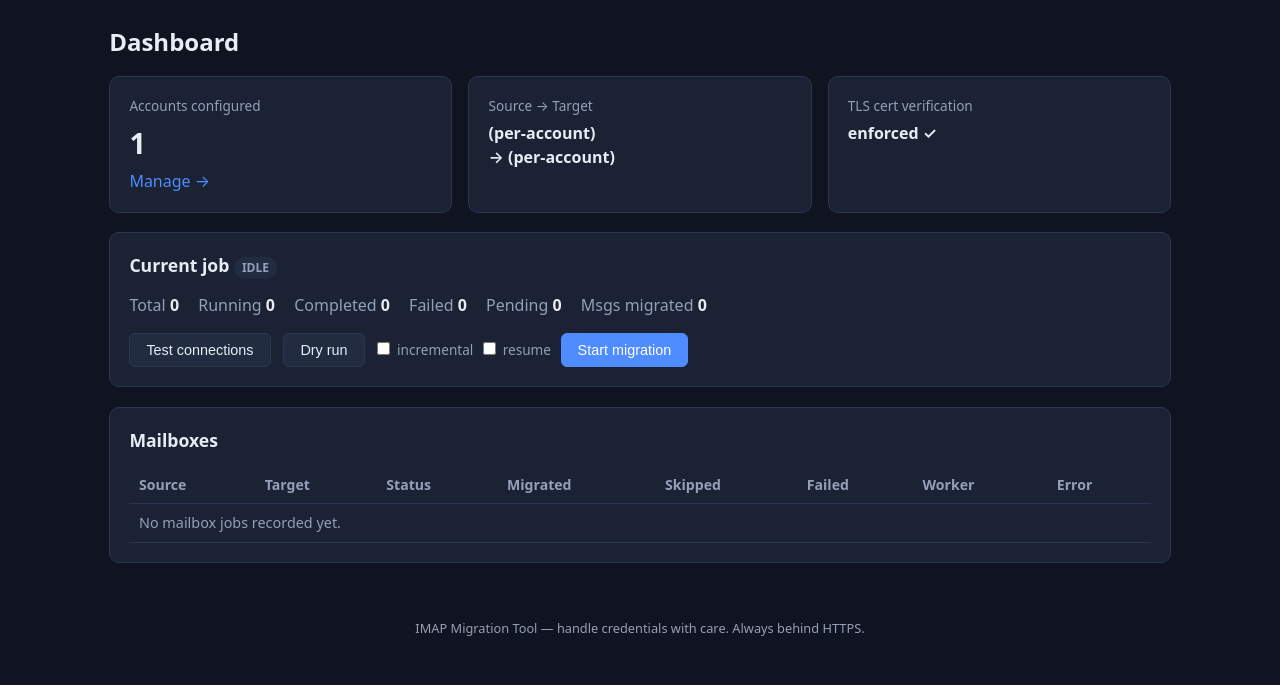
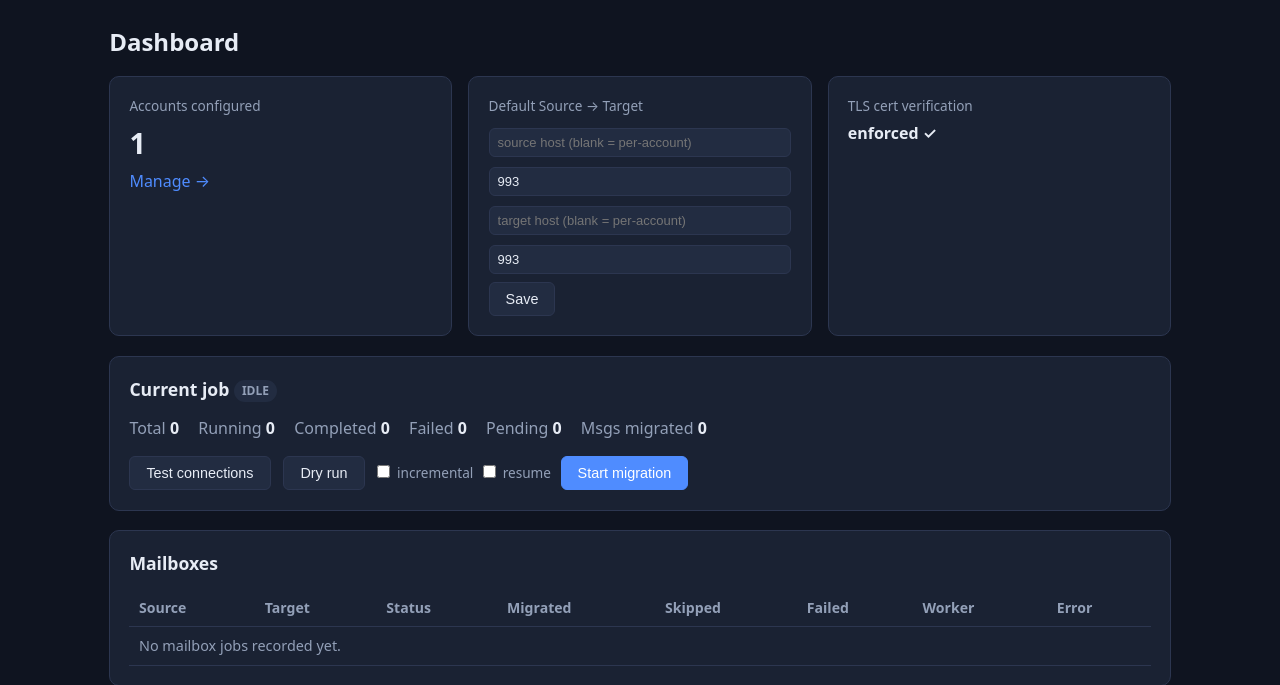
Before and after one commit to DraxkDK/Imap_migrate, a Flask app: page / in a window 1280 px wide. Shown: the part 49-734 px from the top of the page. Run offline with Flask 3, Linux system fonts and the light colour scheme; the visitor is signed in with stand-in values (Sample User, id 1); tables that the repository leaves empty hold one stand-in row (values such as "Sample post"); data that the repository does not hold is empty; parts of the project's set-up code (start-up, migrations or seed data) failed here and were passed over.

Commit message:
Add editable default source/target servers in web dashboard
Operators can now set the global default IMAP source/target host and port
directly from the dashboard (stored in the web DB, applied to the next job
live without an app restart). Per-account hosts still override these.

Co-Authored-By: Claude Opus 4.8 (1M context) <noreply@anthropic.com>

```diff
--- a/web/jobs.py
+++ b/web/jobs.py
@@ -138,6 +138,21 @@ class JobManager:
         cfg.incremental = bool(overrides.get("incremental", cfg.incremental))
         cfg.resume = bool(overrides.get("resume", cfg.resume))
 
+        # Global default servers set from the UI take precedence over the env
+        # (applied live, no restart). Per-account hosts still override these.
+        servers = overrides.get("servers") or {}
+        if servers.get("configured"):
+            cfg.source_host = servers.get("source_host", "") or ""
+            cfg.target_host = servers.get("target_host", "") or ""
+            for attr, key in (("source_port", "source_port"),
+                              ("target_port", "target_port")):
+                raw = servers.get(key)
+                if raw:
+                    try:
+                        setattr(cfg, attr, int(raw))
+                    except (TypeError, ValueError):
+                        pass
+
         os.makedirs(cfg.log_dir, exist_ok=True)
         for path in (cfg.summary_report, cfg.failed_report, cfg.moved_report):
             d = os.path.dirname(path)
--- a/web/static/style.css
+++ b/web/static/style.css
@@ -119,3 +119,12 @@ code { background: var(--panel-2); padding: 0.1rem 0.3rem; border-radius: 4px; }
   padding: 0.8rem; overflow: auto; max-height: 600px; font-size: 0.8rem;
   white-space: pre-wrap; word-break: break-word;
 }
+
+/* Inline editable default-servers form on the dashboard */
+.server-form { display: flex; flex-direction: column; gap: 6px; margin-top: 8px; }
+.server-form input {
+  width: 100%; padding: 6px 8px; background: var(--panel-2);
+  border: 1px solid var(--line); border-radius: 6px; color: var(--ink);
+  font-size: 13px;
+}
+.server-form .btn { align-self: flex-start; margin-top: 2px; }
--- a/web/store.py
+++ b/web/store.py
@@ -64,6 +64,11 @@ CREATE TABLE IF NOT EXISTS audit_log (
     action      TEXT    NOT NULL,
     detail      TEXT    DEFAULT '',
     ip          TEXT    DEFAULT ''
+);
+
+CREATE TABLE IF NOT EXISTS app_settings (
+    key   TEXT PRIMARY KEY,
+    value TEXT NOT NULL DEFAULT ''
 );
 """
 
@@ -270,3 +275,38 @@ class Store:
         return self._read_all(
             "SELECT * FROM audit_log ORDER BY id DESC LIMIT ?", (limit,)
         )
+
+    # ------------------------------------------------------------------
+    # App settings  (global migration defaults, editable from the UI)
+    # ------------------------------------------------------------------
+
+    def get_setting(self, key: str, default: str = "") -> str:
+        row = self._read_one("SELECT value FROM app_settings WHERE key=?", (key,))
+        return row["value"] if row is not None else default
+
+    def set_setting(self, key: str, value: str) -> None:
+        with self._write() as cur:
+            cur.execute(
+                "INSERT INTO app_settings (key, value) VALUES (?, ?) "
+                "ON CONFLICT (key) DO UPDATE SET value=excluded.value",
+                (key, value),
+            )
+
+    def get_global_servers(self) -> dict:
+        """Default source/target servers set via the UI. `configured` is True
+        once a user has saved them — then they take precedence over the env."""
+        return {
+            "configured": self.get_setting("servers_configured") == "1",
+            "source_host": self.get_setting("source_host"),
+            "source_port": self.get_setting("source_port"),
+            "target_host": self.get_setting("target_host"),
+            "target_port": self.get_setting("target_port"),
+        }
+
+    def set_global_servers(self, *, source_host: str, source_port: str,
+                           target_host: str, target_port: str) -> None:
+        self.set_setting("source_host", source_host)
+        self.set_setting("source_port", source_port)
+        self.set_setting("target_host", target_host)
+        self.set_setting("target_port", target_port)
+        self.set_setting("servers_configured", "1")
--- a/web/templates/dashboard.html
+++ b/web/templates/dashboard.html
@@ -12,8 +12,26 @@
     {% endif %}
   </div>
   <div class="card stat">
-    <div class="stat-label">Source → Target</div>
-    <div class="stat-value small">{{ cfg.source_host or '(per-account)' }}<br>→ {{ cfg.target_host or '(per-account)' }}</div>
+    <div class="stat-label">Default Source → Target</div>
+    {% if current_user['role'] in ('operator','admin') %}
+    <form method="post" action="{{ url_for('main.update_servers') }}" class="server-form">
+      <input type="hidden" name="csrf_token" value="{{ csrf_token() }}">
+      <input type="text" name="source_host" placeholder="source host (blank = per-account)"
+             value="{{ servers.source_host if servers.configured else cfg.source_host }}">
+      <input type="number" name="source_port" placeholder="993" min="1" max="65535"
+             value="{{ servers.source_port if servers.configured else cfg.source_port }}">
+      <input type="text" name="target_host" placeholder="target host (blank = per-account)"
+             value="{{ servers.target_host if servers.configured else cfg.target_host }}">
+      <input type="number" name="target_port" placeholder="993" min="1" max="65535"
+             value="{{ servers.target_port if servers.configured else cfg.target_port }}">
+      <button type="submit" class="btn">Save</button>
+    </form>
+    {% else %}
+    <div class="stat-value small">
+      {{ (servers.source_host if servers.configured else cfg.source_host) or '(per-account)' }}<br>
+      → {{ (servers.target_host if servers.configured else cfg.target_host) or '(per-account)' }}
+    </div>
+    {% endif %}
   </div>
   <div class="card stat">
     <div class="stat-label">TLS cert verification</div>
--- a/web/views.py
+++ b/web/views.py
@@ -118,7 +118,29 @@ def dashboard():
         jobs=jobs,
         account_count=len(accounts),
         cfg=cfg,
+        servers=current_app.store.get_global_servers(),
     )
+
+
+@bp.route("/settings/servers", methods=["POST"])
+@require_role("operator")
+def update_servers():
+    """Edit the global default source/target servers from the UI. Applies to
+    the next job immediately — no app restart needed. Blank host = per-account."""
+    f = request.form
+    current_app.store.set_global_servers(
+        source_host=(f.get("source_host") or "").strip(),
+        source_port=(f.get("source_port") or "").strip(),
+        target_host=(f.get("target_host") or "").strip(),
+        target_port=(f.get("target_port") or "").strip(),
+    )
+    _audit(
+        "servers_updated",
+        f"src={f.get('source_host', '')}:{f.get('source_port', '')} "
+        f"dst={f.get('target_host', '')}:{f.get('target_port', '')}",
+    )
+    flash("Default servers updated.", "success")
+    return redirect(url_for("main.dashboard"))
 
 
 @bp.route("/status.json")
@@ -240,6 +262,7 @@ def run_job():
     overrides = {
         "incremental": bool(request.form.get("incremental")),
         "resume": bool(request.form.get("resume")),
+        "servers": current_app.store.get_global_servers(),
     }
     ok, msg = current_app.jobs.start(
         kind, pairs, started_by=g.user["username"], overrides=overrides
```
Also changed, not shown: 1 other file.
